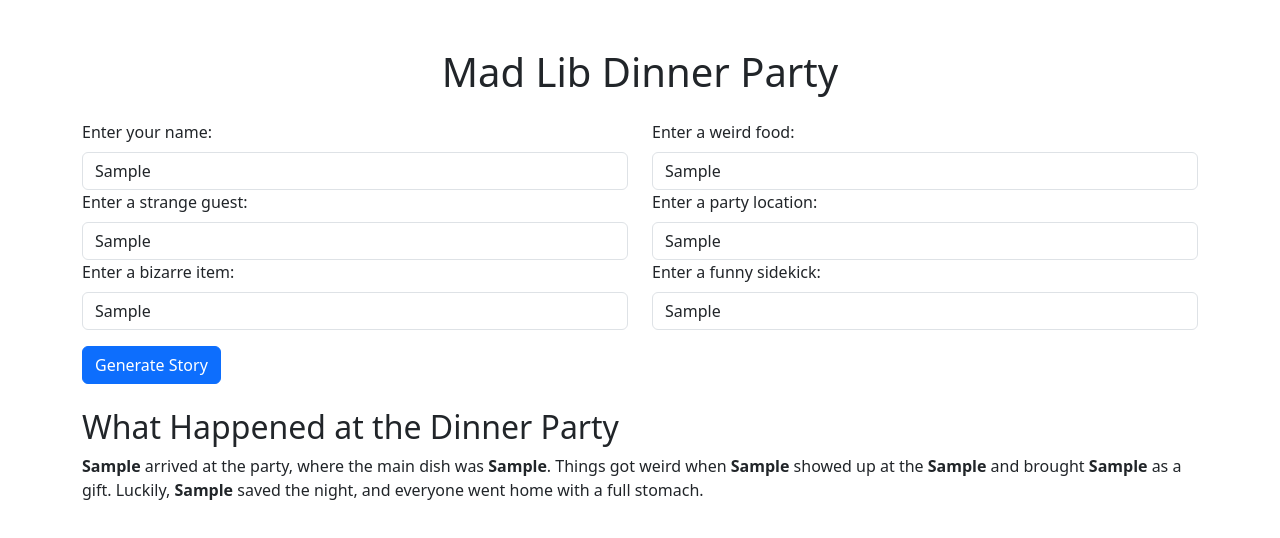
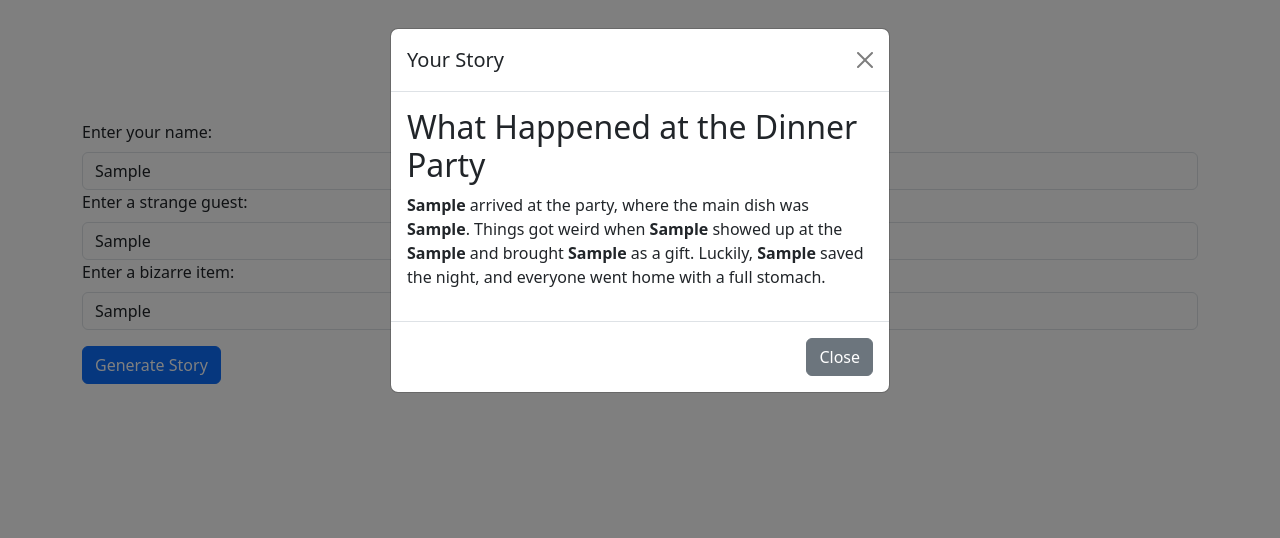
Before and after one commit to ethanchang13/WorldSalad, a plain HTML site: page index.html in a window 1280 px wide. Both pictures are taken after typing "Sample", "Sample", "Sample", "Sample", "Sample", "Sample" into the empty fields and a click on the button "Generate Story". Drawn offline with nearby package versions, Linux system fonts and the light colour scheme.

Commit message:
used custom modal

```diff
--- a/index.html
+++ b/index.html
@@ -14,6 +14,22 @@
 <link rel="stylesheet" href="style.css">
 </head>
 <body>
+    <!-- Custom Modal -->
+    <div class="modal fade" id="storyModal" tabindex="-1" aria-labelledby="storyModalLabel" aria-hidden="true">
+        <div class="modal-dialog">
+            <div class="modal-content">
+                <div class="modal-header">
+                    <h5 class="modal-title" id="storyModalLabel">Your Story</h5>
+                    <button type="button" class="btn-close" data-bs-dismiss="modal" aria-label="Close"></button>
+                </div>
+                <div class="modal-body" id="modalStoryContent">
+                </div>
+                <div class="modal-footer">
+                    <button type="button" class="btn btn-secondary" data-bs-dismiss="modal">Close</button>
+                </div>
+            </div>
+        </div>
+    </div>
     <div class="container mt-5" id="storyContainer">
         <header class="my-4 text-center">
             <h1>Mad Lib Dinner Party</h1>
--- a/script.js
+++ b/script.js
@@ -15,6 +15,10 @@ document.getElementById("generateStory").addEventListener("click", function() {
         Luckily, <strong>${sidekick}</strong> saved the night, and everyone went home with a full stomach.</p>
     `;
 
-    //display story
-    document.getElementById("story").innerHTML = myStory;
+    //modal body
+    document.getElementById("modalStoryContent").innerHTML = myStory;
+
+    //show modal
+    var myModal = new bootstrap.Modal(document.getElementById('storyModal'));
+    myModal.show();
 });
```
